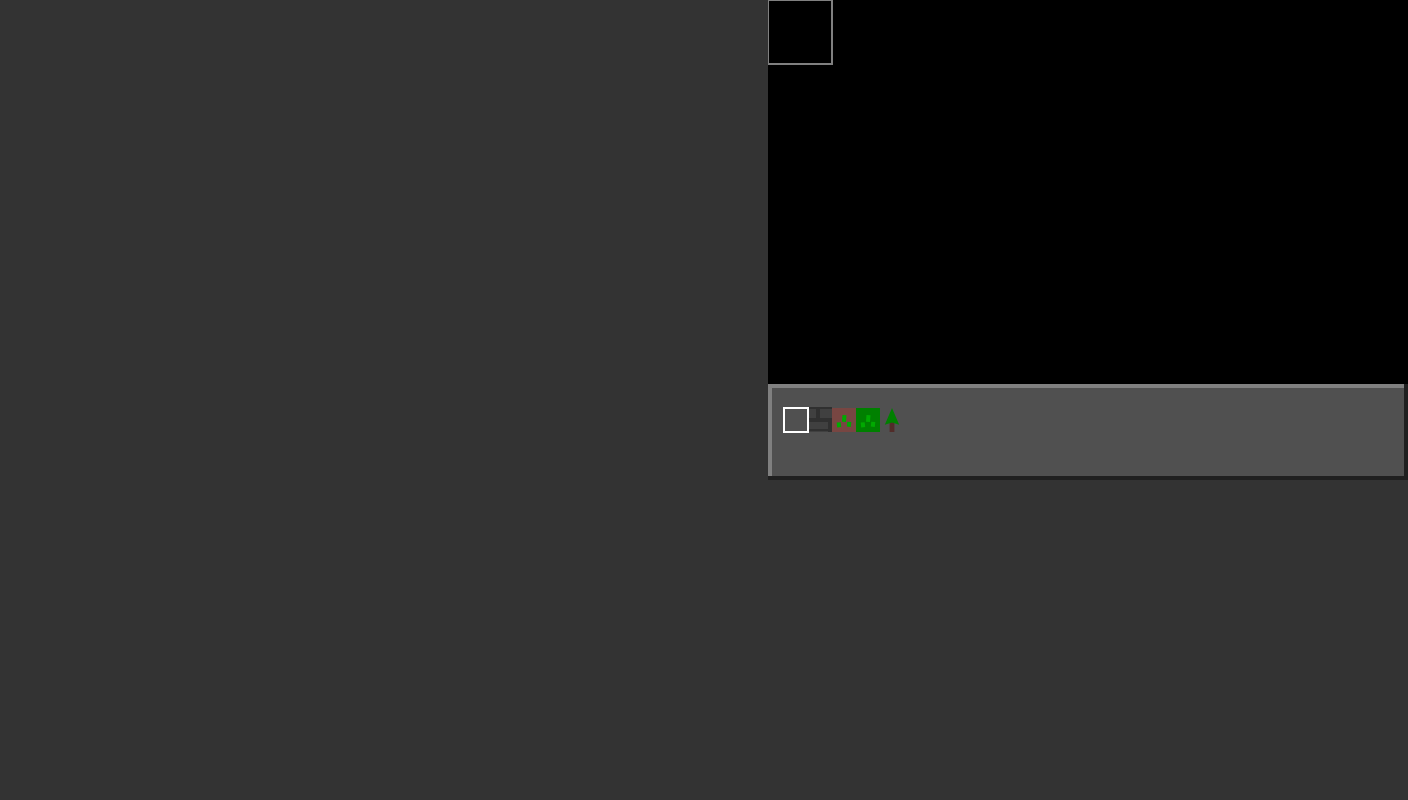
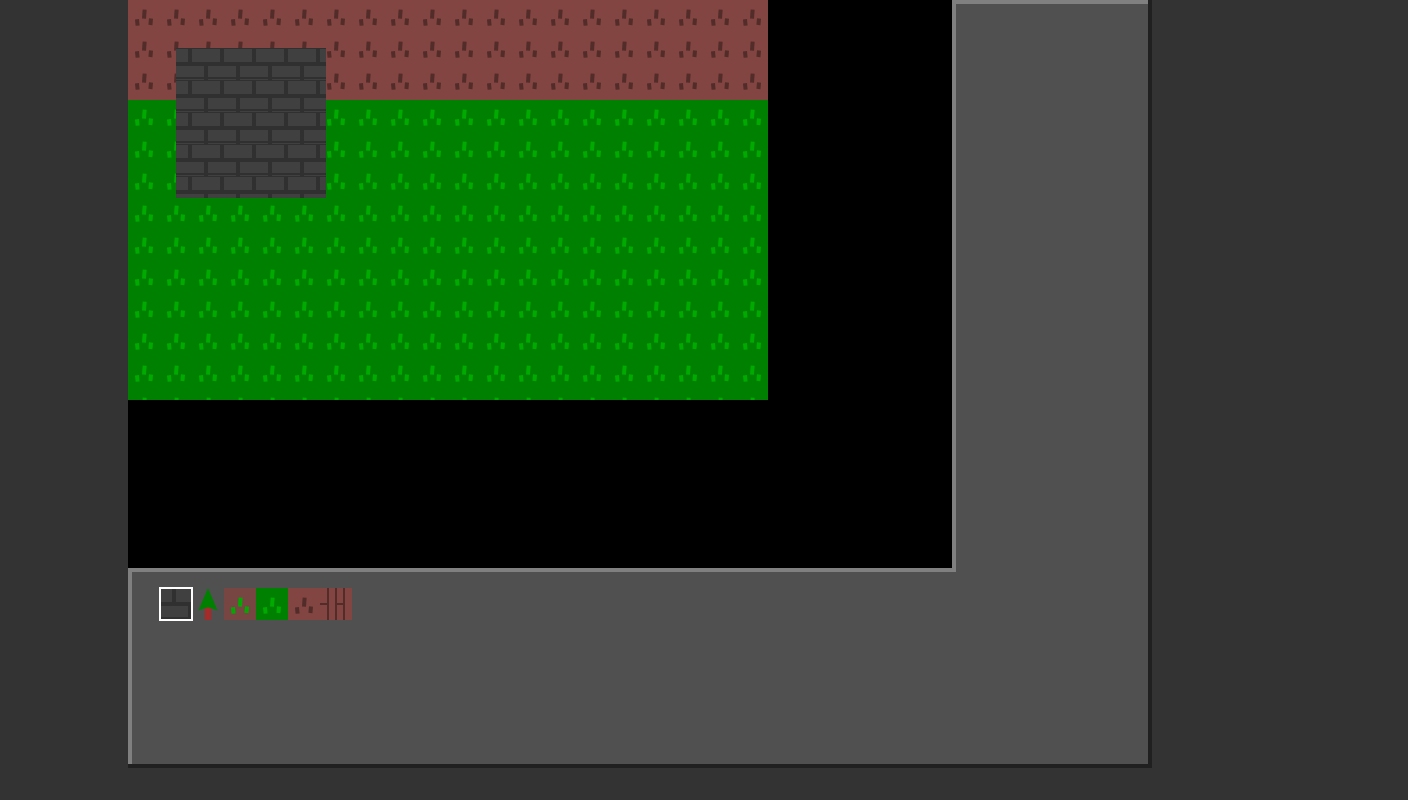
Before and after one commit to dazsim/js13k2020, a website: page index.html in a window 1280 px wide. Shown: the whole page, 1408 px wide, since content can reach past the window. Drawn offline with Linux system fonts and the light colour scheme; animation ran at ten frames a second.

Commit message:
changes to editor for new world format

```diff
--- a/index.html
+++ b/index.html
@@ -1,6 +1,6 @@
 <html>
 <body>
-  <canvas id="game" style="margin-left:60%;"></canvas>
+  <canvas id="game" style=""></canvas>
   <canvas id="gen" style="display: none;"></canvas>
   <link rel="stylesheet" type="text/css" href="./src/styles.css">
   <script src="./src/index.js"></script>
--- a/src/index.js
+++ b/src/index.js
@@ -1,5 +1,5 @@
-const width = 640;
-const height = 480;
+const width = 1024;
+const height = 768;
 const canvas = document.getElementById("game");
 const scratch = document.getElementById("gen");
 const ctx = canvas.getContext("2d");
@@ -28,32 +28,26 @@ let saved = false;
 let game_state = "editor";// default home, editor for worldedit
 let menu_state = "new";
 
-let editor_state = "tile"; // tile or map
-let editor_x = 0;
-let editor_y = 0;
+let editor_state = "add"; // add or edit
+let e_c_state = 0 // 0 is no click, 1 is first click
+let e_c_x = 0;
+let e_c_y = 0;
 let editor_tile = 0;
 let editor_tile_max = 5;
 
 let editor_menu_state = "save"; // also load/clear/exit
 let map_width = scale*10*10;
 let map_height = scale*6*10;
-let tile_map = []
-//generate empty map
-for (x = 0; x<10; x++)
-{
-  tile_map[x] = [];
-  for (y = 0;y<10;y++)
-  {
-    tile_map[x][y] = [];
-    tile_map[x][y] =
-    "01010101010101010101" +
-    "01040202020202020201" +
-    "01020203020203020201" +
-    "03030303030303030303" +
-    "01020202020202020201" +
-    "01010101010101010101"
-  }
-}
+
+let mx = 0;
+let my = 0;
+let editor_map_zoom = 0;
+let e_sprite_s = 0;
+let e_layers_s = 0;
+
+let world_elements = []
+
+
 var player = {
 	xp: 0,
 	level: 0,
@@ -84,21 +78,21 @@ class MapElement {
 
 class Sprite {
   constructor(t,s,c1,c2,c3) {
+    //scratch.width=s
+    //scratch.height=s
     this.t = t
     this.s = s
-    ctx2.clearRect(0, 0, s, s);
+    ctx2.clearRect(0, 0, s, s)
     eval(this.t)(ctx2,0,0,s,c1,c2,c3)
-    this.sp = ctx2.getImageData(0,0,s,s)
-    this.i = new Image();
+
+    this.i = new Image()
     this.i.src = scratch.toDataURL()
-
-
-
 
   }
   draw(c,x,y)
   {
-    c.putImagedata(this.sp,x,y)
+
+    c.drawImage(this.i,x,y)
   }
 
 }
@@ -108,6 +102,16 @@ var sprites = []
 sprites.push( new Sprite("drawWall",32,"#303030","#404040"))
 sprites.push( new Sprite("drawTree",32,'green','brown'))
 
+sprites.push( new Sprite("drawGrass",32,'#00aa00','#784642'))
+sprites.push( new Sprite("drawGrass",32,'#00aa00','green'))
+sprites.push( new Sprite("drawGrass",32,'#522c29','#824541'))
+sprites.push( new Sprite("drawFloor",32,'#522c29','#824541'))
+
+world_elements.push(new MapElement((sprites[4]),0,0,640,100,32,0))
+world_elements.push(new MapElement((sprites[3]),0,100,640,300,32,1))
+world_elements.push(new MapElement((sprites[0]),48,48,150,150,32,2))
+
+world_elements.sort((a, b) => a.l - b.l)
 canvas.width = width;
 canvas.height = height;
 
@@ -144,14 +148,67 @@ function draw() {
 
 }
 
+function getMousePos(canvas, e) {
+  var rect = canvas.getBoundingClientRect();
+  return {
+    x: e.clientX - rect.left,
+    y: e.clientY - rect.top
+  };
+}
+
+canvas.addEventListener('mousemove', function(e) {
+  var mousePos = getMousePos(canvas, e);
+  mx = mousePos.x;
+  my = mousePos.y;
+  console.log("X: " + mx)
+  console.log('Y: ' + my)
+}, false);
+
+canvas.addEventListener('wheel',function(e){
+  // e.deltaY
+  console.log(e);
+  return false;
+}, false);
+
 
 canvas.addEventListener('click', (e) => {
   const mousePos = {
     x: e.clientX - canvas.offsetLeft,
     y: e.clientY - canvas.offsetTop
   };
+  mx = mousePos.x;
+  my = mousePos.y;
   // each states hitboxes needs to be handled here.
+  switch (game_state)
+  {
+    case "editor":
+      switch (editor_state)
+      {
+        case "add":
+          if (mx < width-200 && my < height-200)
+          {
+            // we are in the build area
+            if (!e_c_state)
+            {
+              e_c_state++
+              e_c_x = mx
+              e_c_y = my
+            } else
+            {
+              // add new bounding area
+              world_elements.push(new MapElement((sprites[editor_tile]),e_c_x,e_c_y,mx-e_c_x,my-e_c_y,32,e_layers_s+1))
+              e_layers_s++
+              e_c_state = 0
+            }
+          }
+      }
+  }
+})
 
+canvas.addEventListener('auxclick', function(e) {
+  if (e.button == 1) {
+    // standard checks for
+  }
 })
 
 window.addEventListener( "keydown", (e) => {
@@ -238,29 +295,20 @@ window.addEventListener( "keydown", (e) => {
       if (e.keyCode == 69)
       {
         // switch between map and tile
-        editor_state = editor_state=="map"? "tile" : "map";
+        editor_state = editor_state=="add"? "edit" : "add";
       }
       if (e.keyCode == 40) // down
       {
-        if (editor_state == "map" && editor_y<5)
-        {
-          editor_y++
-        }
+
       }
       if (e.keyCode == 38) // up
       {
-        if (editor_state == "map" && editor_y>0)
-        {
-          editor_y--
-        }
+
       }
       if (e.keyCode == 37) // left
       {
-        if (editor_state == "map" && editor_x>0)
-        {
-          editor_x--
-        }
-        if (editor_state == "tile")
+
+        if (editor_state == "add")
         {
           editor_tile--;
           if (editor_tile <0)
@@ -271,14 +319,11 @@ window.addEventListener( "keydown", (e) => {
       }
       if (e.keyCode == 39) // right
       {
-        if (editor_state == "map" && editor_x<9)
-        {
-          editor_x++
-        }
-        if (editor_state == "tile")
+
+        if (editor_state == "add")
         {
           editor_tile++;
-          if (editor_tile >editor_tile_max)
+          if (editor_tile >=sprites.length)
           {
             editor_tile = 0;
           }
@@ -286,14 +331,7 @@ window.addEventListener( "keydown", (e) => {
       }
       if (e.keyCode == 32)
       {
-        if (editor_state = "map")
-        {
 
-
-          tile_map[0][0] = tile_map[0][0].substring(0,2*(editor_x+editor_y*10)) + pad(editor_tile) + tile_map[0][0].substring(2*(editor_x+editor_y*10)+2,tile_map[0][0].length)
-
-
-        }
       }
       break;
     case "editor-menu":
@@ -449,6 +487,7 @@ function drawCharacter(c,x,y,scale,primary,secondary,type)
 
 function drawArea(spr,x,y,s,w,h)
 {
+
   scratch.width = w
   scratch.height = h
   for(i=0;i < w/s+1;i++)
@@ -484,6 +523,7 @@ function drawEditor()
   //drawArea(spr,135,145,32,220,220)
 
   //drawRoom(1,1);
+  drawWorldElements(0,0)
 
   if (editor_state=="map")
     ctx.strokeStyle = "white";
@@ -491,7 +531,7 @@ function drawEditor()
     ctx.strokeStyle = "grey";
   ctx.lineWidth = 2
   // change this to highlight the area currently selected in the layer list.
-  ctx.strokeRect(scale*editor_x,scale*editor_y,scale,scale)
+  //ctx.strokeRect(scale*editor_x,scale*editor_y,scale,scale)
   //drawCharacter(player.x % (10 * scale),player.y % (6*scale),scale,"blue","red","witch")
   drawEditorHud();
 }
@@ -519,6 +559,14 @@ function drawRoom(px,py)
   // draw foreground entities here
 }
 
+function drawWorldElements(dx,dy)
+{
+  world_elements.forEach(function(e){
+
+    drawArea((e.sp),e.x,e.y,32,e.w,e.h)
+  })
+}
+
 function drawHud()
 {
   var bezel = 4;
@@ -543,25 +591,31 @@ function drawHud()
 
 function drawEditorHud()
 {
-  var bezel = 4;
+  var b = 4;
   ctx.fillStyle = "#202020";
-  ctx.fillRect(0,6*scale,width,height - 6*scale)
+  ctx.fillRect(0,height-b,width,b)
+  ctx.fillRect(width-b,0,b,height)
   ctx.fillStyle = "#808080";
-  ctx.fillRect(0,6*scale,width-bezel,height - 6*scale-bezel)
+  ctx.fillRect(0,height-200,width-b,200-b)
+  ctx.fillRect(width-200,0,200-b,height -b)
   ctx.fillStyle = "#505050";
-  ctx.fillRect(bezel,6*scale+bezel,width-bezel*2,height - 6*scale-bezel*2)
+  ctx.fillRect(b,height-200+b,width-b*2,200-b*2)
+  ctx.fillRect(width-200+b , b,200 - b*2,height - 200 )
 
-  for (i=0;i<5;i++)
-  {
-    drawTile(16+i*24,6*64+24,24,pad(i))
 
-  }
-  if (editor_state=="tile")
+  var i = 1;
+  sprites.forEach(function(s) {
+    s.draw(ctx,i*32,height-180)
+    i++;
+  })
+  if (editor_state=="add")
     ctx.strokeStyle = "white";
   else
     ctx.strokeStyle = "grey";
   ctx.lineWidth = 2
-  ctx.strokeRect(16+editor_tile*24,6*64+24,24,24)
+  ctx.strokeRect(32+editor_tile*32,height-180,32,32)
+
+
 }
 
 function pad(num) {
@@ -633,26 +687,60 @@ function drawWall(c,x,y,s,primary,secondary)
 
 }
 
-function drawGrass(c,x,y,scale,primary,secondary)
+function drawFloor(c,x,y,s,primary,secondary)
+{
+  c.fillStyle = secondary
+  c.fillRect(x,y,s,s)
+  c.strokeStyle=primary
+  c.lineWidth =s/16
+
+  c.beginPath()
+  c.moveTo(x+s*0.25,y)
+  c.lineTo(x+s*0.25,y+s)
+  c.stroke()
+
+  c.beginPath()
+  c.moveTo(x+s*0.5,y)
+  c.lineTo(x+s*0.5,y+s)
+  c.stroke()
+
+  c.beginPath()
+  c.moveTo(x+s*0.75,y)
+  c.lineTo(x+s*0.75,y+s)
+  c.stroke()
+
+  c.beginPath()
+  c.moveTo(x,y+s*0.5 )
+  c.lineTo(x+s*0.25,y+s*0.5 )
+  c.stroke()
+
+  c.beginPath()
+  c.moveTo(x+s*0.5,y+s*0.5)
+  c.lineTo(x+s*0.75,y+s*0.5)
+  c.stroke()
+
+}
+
+function drawGrass(c,x,y,s,primary,secondary)
 {
   c.fillStyle=secondary
-  c.fillRect(x,y,scale,scale)
+  c.fillRect(x,y,s,s)
   c.strokeStyle=primary
   c.lineWidth =4
 
   c.beginPath()
-  c.moveTo(x+scale*0.3,y+scale*0.8)
-  c.lineTo(x+scale*0.28,y+scale*0.6)
+  c.moveTo(x+s*0.3,y+s*0.8)
+  c.lineTo(x+s*0.28,y+s*0.6)
   c.stroke()
 
   c.beginPath()
-  c.moveTo(x+scale*0.7,y+scale*0.78)
-  c.lineTo(x+scale*0.72,y+scale*0.58)
+  c.moveTo(x+s*0.7,y+s*0.78)
+  c.lineTo(x+s*0.72,y+s*0.58)
   c.stroke()
 
   c.beginPath()
-  c.moveTo(x+scale*0.5,y+scale*0.58)
-  c.lineTo(x+scale*0.52,y+scale*0.3)
+  c.moveTo(x+s*0.5,y+s*0.58)
+  c.lineTo(x+s*0.52,y+s*0.3)
   c.stroke()
 
 }
```
